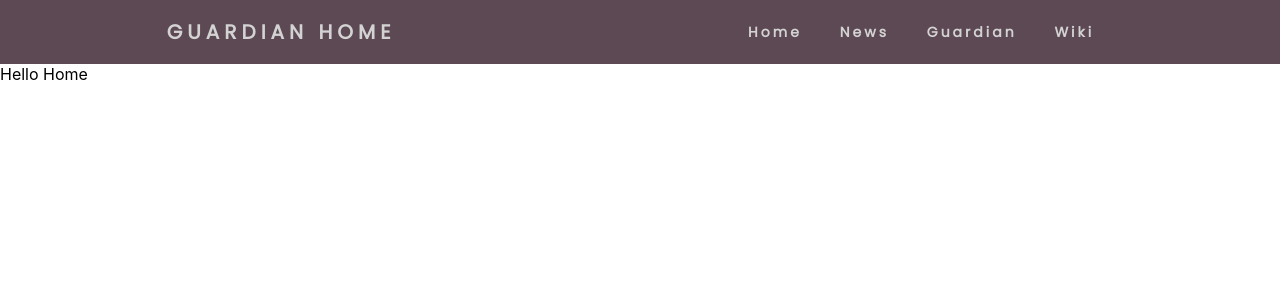
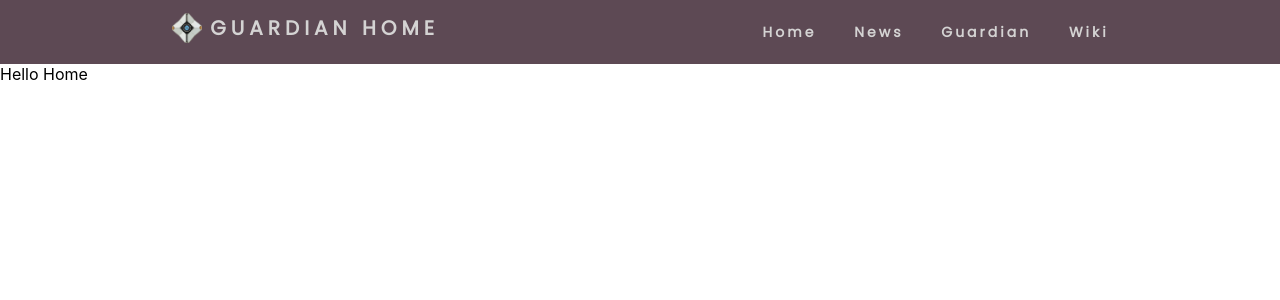
Before and after one commit to rmartinez213/GuardianStats, a React (Create React App) app: page / in a window 1280 px wide. Shown: the top 300 px of the page. Built offline with nearby package versions, Linux system fonts and the light colour scheme.

Commit message:
Fully implemented page change animation and logo image

```diff
--- a/package.json
+++ b/package.json
@@ -7,6 +7,7 @@
     "react": "^16.10.2",
     "react-dom": "^16.10.2",
     "react-redux": "^7.1.1",
+    "react-router-dom": "^5.1.2",
     "react-scripts": "3.2.0",
     "redux": "^4.0.4",
     "redux-thunk": "^2.3.0"
--- a/src/NavigationBar.js
+++ b/src/NavigationBar.js
@@ -92,7 +92,7 @@ class NavigationBar extends React.Component{
         return(
             <nav>
                 <div className='logo'>
-                    <h4><span className='logo-text'>Guardian</span> <span className='logo-header'>{this.state.pageHeader}</span></h4>
+                    <span className='logo-image'><img src={logo} width={30} height={30}/></span><h4><span className='logo-text'>Guardian</span> <span className='logo-header'>{this.state.pageHeader}</span></h4>
                 </div>
 
                 <ul className='nav-links'>
--- a/src/style.css
+++ b/src/style.css
@@ -20,15 +20,19 @@ nav{
     text-transform: uppercase;
     letter-spacing: 5px;
     font-size: 20px;
+    margin-left: 20px;
+    display: inline-flex;
 }
 
 /* Bar is z-index: 0 */
 .logo-image{
-    float: left;
+    margin-right: 8px;
+    z-index: 2;
+    position: relative;
 }
 
 .logo-text{
-    z-index: 2 !important;
+    z-index: 2;
     position: relative;
 }
 
```
Also changed, not shown: 1 other file (tests, documents, lock files or other folders).
